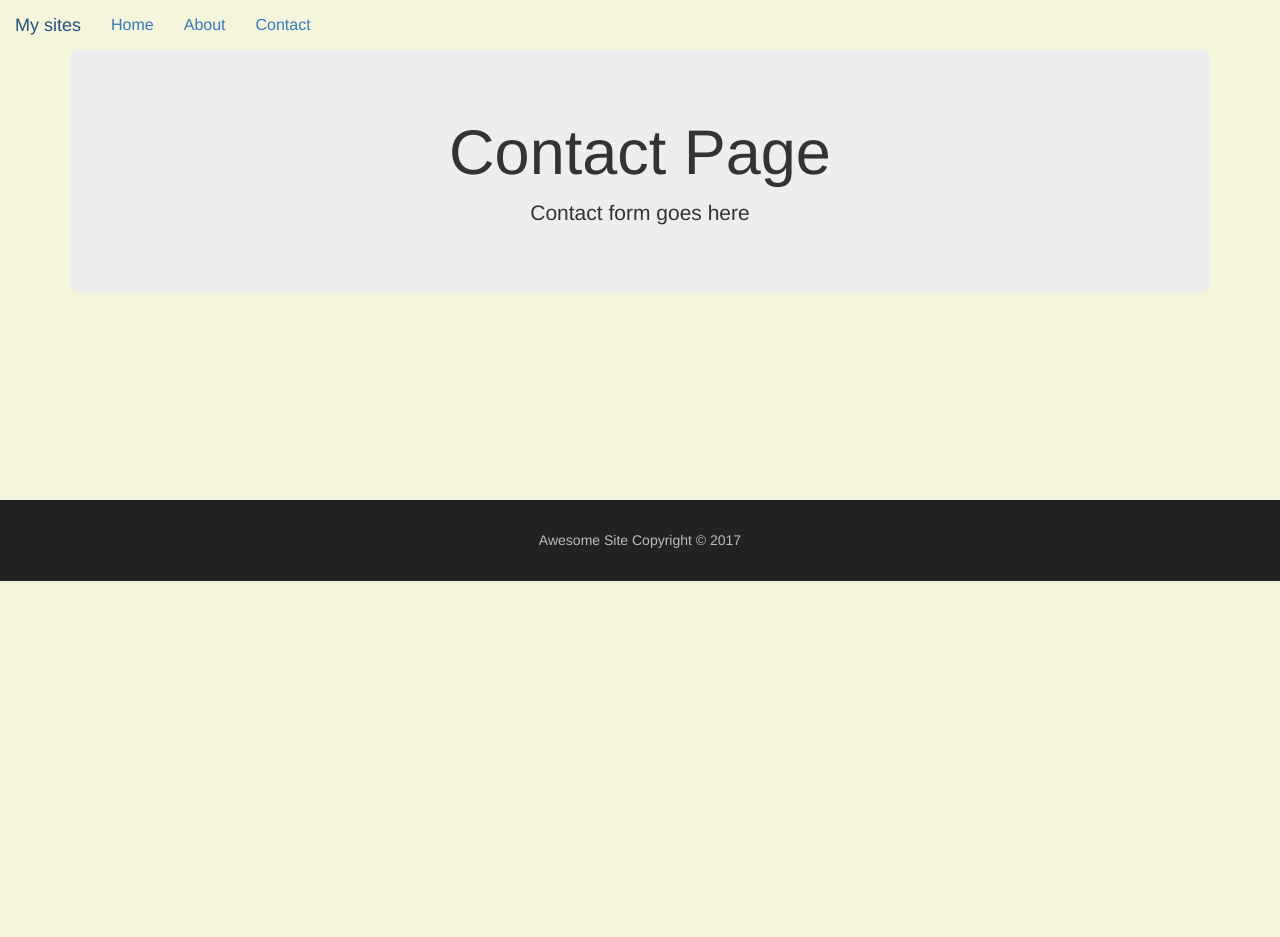
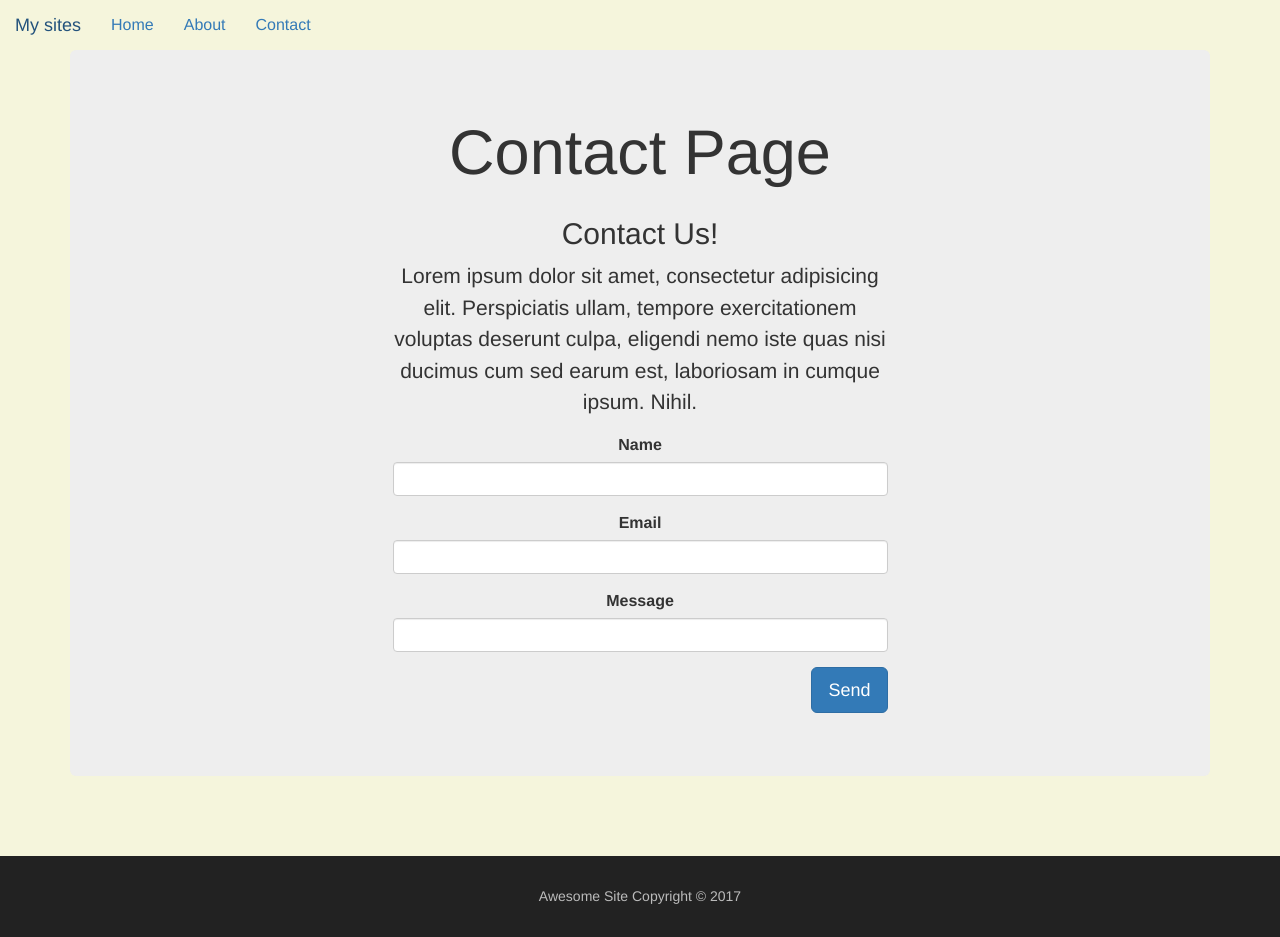
Before and after one commit to sunakshitejwani/First_website_in_node, a Node server app: page /contact in a window 1280 px wide. Before the commit the page ends 581 px from the top, so only its background shows below. Run offline with Node 20, Linux system fonts and the light colour scheme; some libraries are stand-ins or nearby versions.

Commit message:
form routing

```diff
--- a/app/routes.js
+++ b/app/routes.js
@@ -34,6 +34,6 @@ router.get('/contact',function(req,res){
 	res.render('pages/contact');
 });
 
-router.post('/contact',function(res,req){
-
+router.post('/contact',function(req,res){
+ res.send('THanks for contacting us, ' + req.body.name+'! We will respond shortly')
 });
--- a/package.json
+++ b/package.json
@@ -13,6 +13,7 @@
   "author": "",
   "license": "ISC",
   "dependencies": {
+    "body-parser": "^1.16.0",
     "express": "^4.14.1",
     "nodemon": "^1.11.0"
   }
--- a/server.js
+++ b/server.js
@@ -2,12 +2,16 @@
 
 var express = require('express');
 var expressLayouts=require('express-ejs-layouts');
+var bodyParser =require('body-parser');
 var app = express();
 var port = 8080;
 
 //use ejs  and express layouts
 app.set('view engine','ejs');
 app.use(expressLayouts);
+
+//use body parser
+app.use(bodyParser.urlencoded({ extended: false }));
 //route our app
 var router=require('./app/routes')
 
--- a/views/pages/contact.ejs
+++ b/views/pages/contact.ejs
@@ -2,5 +2,30 @@
 <%- contentFor('body') %>
 <div class="jumbotron text-center">
 <h1>Contact Page</h1>
-<p>Contact form goes here </p>
+<div class="row">
+ <div class ="col-sm-6 col-sm-offset-3">
+ <h2>Contact Us!</h2>
+ <p>
+Lorem ipsum dolor sit amet, consectetur adipisicing elit. Perspiciatis ullam, tempore exercitationem voluptas deserunt culpa, eligendi nemo iste quas nisi ducimus cum sed earum est, laboriosam in cumque ipsum. Nihil.
+ </p>
+
+<form action="/contact" method="POST">
+<div class="form-group">
+<label>Name</label>
+<input type="text" name="name" class="form-control">
 </div>
+<div class="form-group">
+<label>Email</label>
+<input type="text" name="email" class="form-control">
+</div>
+<div class="form-group">
+<label>Message</label>
+<input type="text" name="message" class="form-control">
+</div>
+<div class="form-group text-right">
+<button type="submit" class="btn btn-primary btn-lg" method="post">Send</button>
+</div>
+</form>
+ </div>
+</div>
+</div>
```
